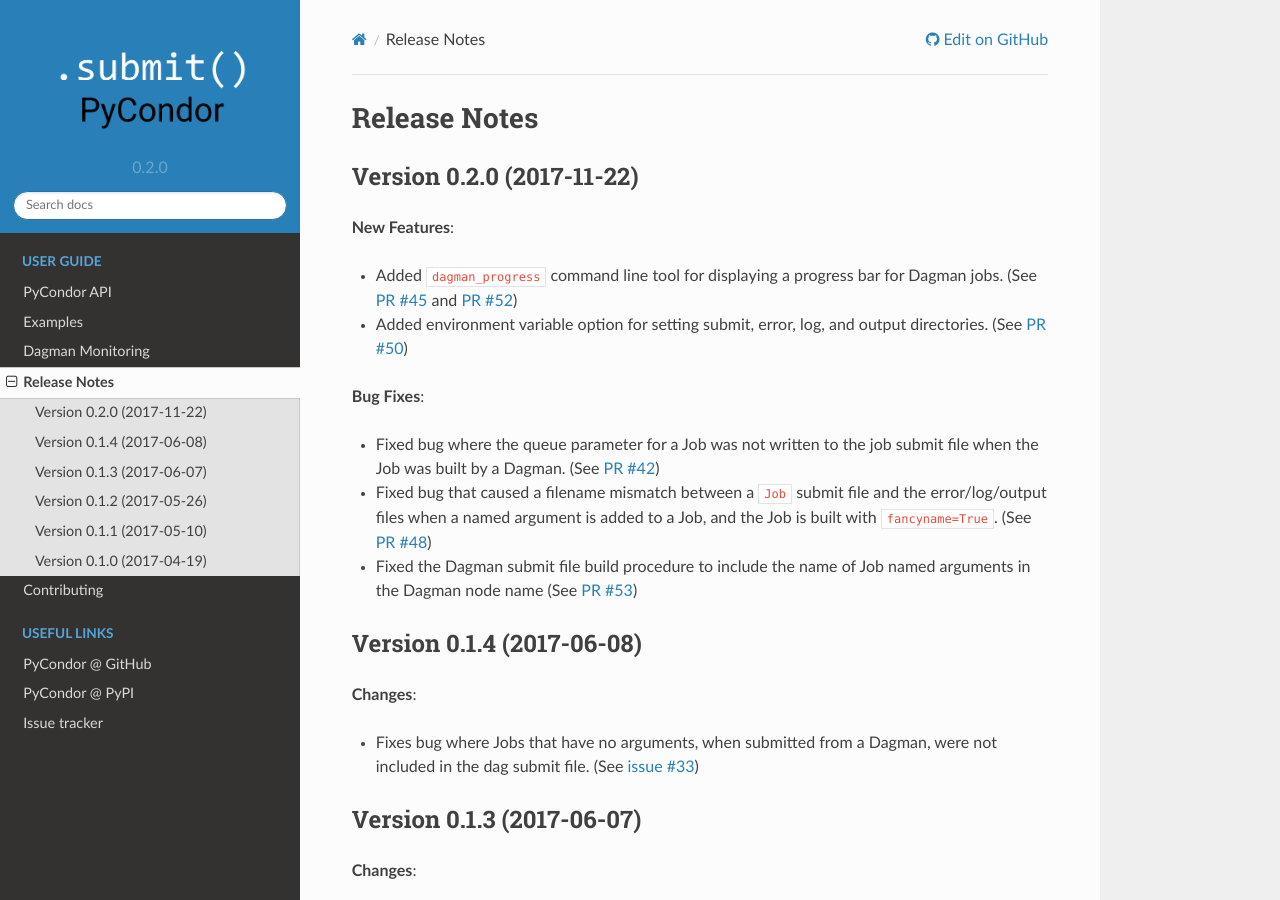
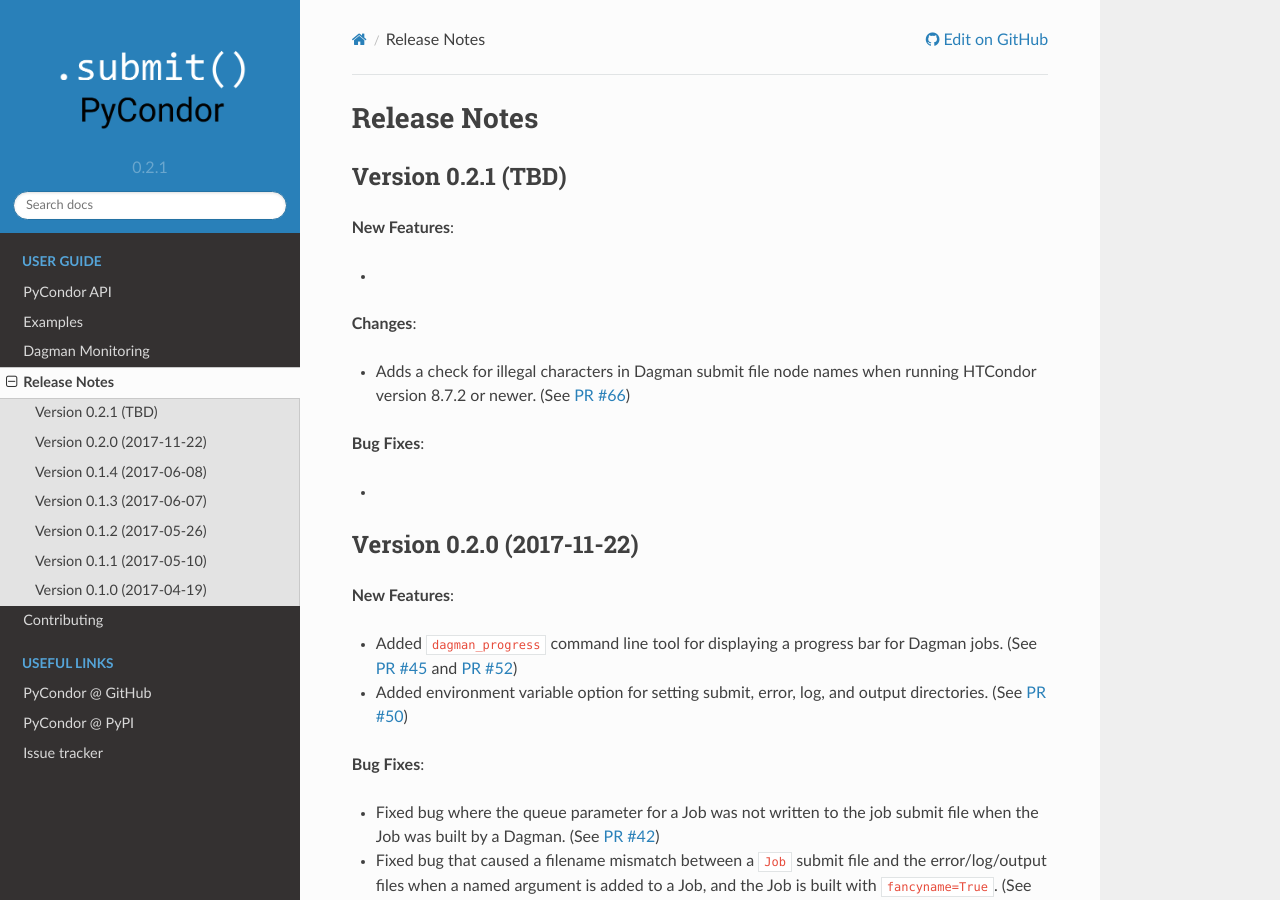
Before and after one commit to pycondor/pycondor, a Sphinx documentation site: the page built from docs/changelog.rst, in a window 1280 px wide and 900 px high. Built offline with Sphinx 7.4.7 and the Read the Docs theme 2.0.0, drawn with Linux system fonts in a browser that asks for light colours.

Commit message:
Adds changelog entry

```diff
--- a/docs/changelog.rst
+++ b/docs/changelog.rst
@@ -6,8 +6,24 @@
 Release Notes
 *************
 
+Version 0.2.1 (TBD)
+-------------------
+
+**New Features**:
+
+*
+
+**Changes**:
+
+* Adds a check for illegal characters in Dagman submit file node names when running HTCondor version 8.7.2 or newer. (See `PR #66 <https://github.com/jrbourbeau/pycondor/pull/66>`_)
+
+**Bug Fixes**:
+
+*
+
+
 Version 0.2.0 (2017-11-22)
--------------------
+--------------------------
 
 **New Features**:
 
--- a/docs/contributing.rst
+++ b/docs/contributing.rst
@@ -163,6 +163,7 @@
 =====================
 
 If necessary for your contribution, add the appropriate documentation to the files in the ``docs/`` directory. The dependencies needed to build the documentation can be installed by running
+
 .. code-block:: bash
 
     pip install -r requirements/docs.txt
--- a/pycondor/__init__.py
+++ b/pycondor/__init__.py
@@ -6,4 +6,4 @@
 from .dagman import Dagman
 from . import utils
 
-__version__ = '0.2.0'
+__version__ = '0.2.1'
```
